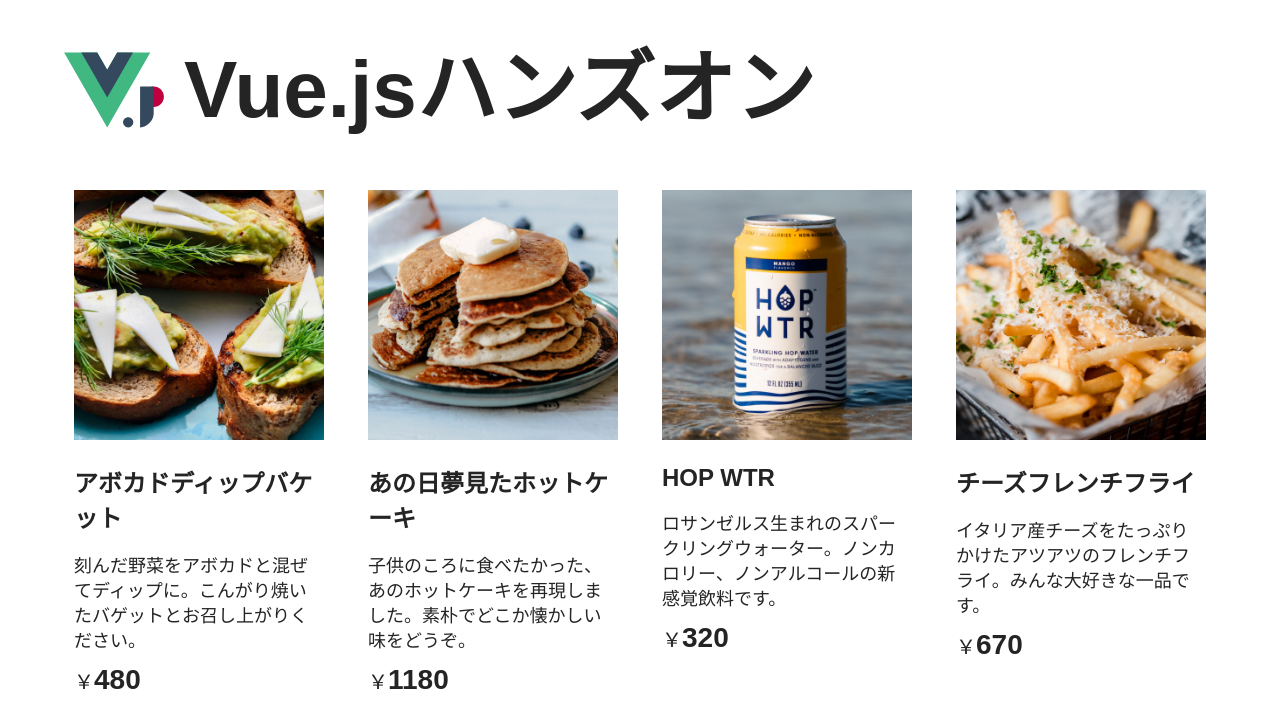
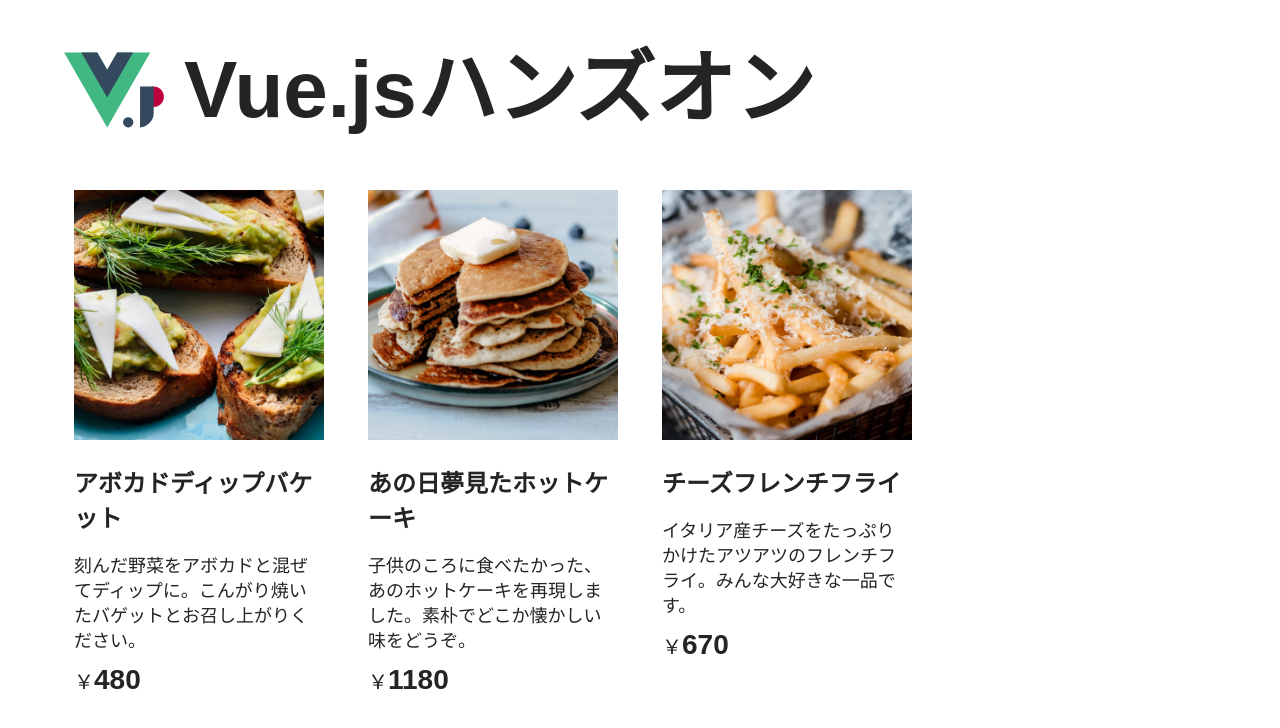
Before and after one commit to ryuyakamioka/vue3-lab, a Vue app: page / in a window 1280 px wide. Shown: the top 728 px of the page. Built offline with nearby package versions, Linux system fonts and the light colour scheme.

Commit message:
売り切れの商品を表示しないようにした

```diff
--- a/src/App.vue
+++ b/src/App.vue
@@ -7,7 +7,8 @@
     description:
       '刻んだ野菜をアボカドと混ぜてディップに。こんがり焼いたバゲットとお召し上がりください。',
     price: 480,
-    image: '/images/item1.jpg'
+    image: '/images/item1.jpg',
+    soldOut: false
   },
   {
     id: 2,
@@ -15,7 +16,8 @@
     description:
       '子供のころに食べたかった、あのホットケーキを再現しました。素朴でどこか懐かしい味をどうぞ。',
     price: 1180,
-    image: '/images/item2.jpg'
+    image: '/images/item2.jpg',
+    soldOut: false
   },
   {
     id: 3,
@@ -23,7 +25,8 @@
     description:
       'ロサンゼルス生まれのスパークリングウォーター。ノンカロリー、ノンアルコールの新感覚飲料です。',
     price: 320,
-    image: '/images/item3.jpg'
+    image: '/images/item3.jpg',
+    soldOut: true
   },
   {
     id: 4,
@@ -31,7 +34,8 @@
     description:
       'イタリア産チーズをたっぷりかけたアツアツのフレンチフライ。みんな大好きな一品です。',
     price: 670,
-    image: '/images/item4.jpg'
+    image: '/images/item4.jpg',
+    soldOut: false
   }
 ])
 </script>
@@ -44,7 +48,7 @@
 
   <main class="main">
     <template v-for="item in items" :key="item.id">
-      <div class="item">
+      <div v-if="!item.soldOut" class="item">
         <div class="thumbnail">
           <img :src="item.image" alt="">
         </div>
```
